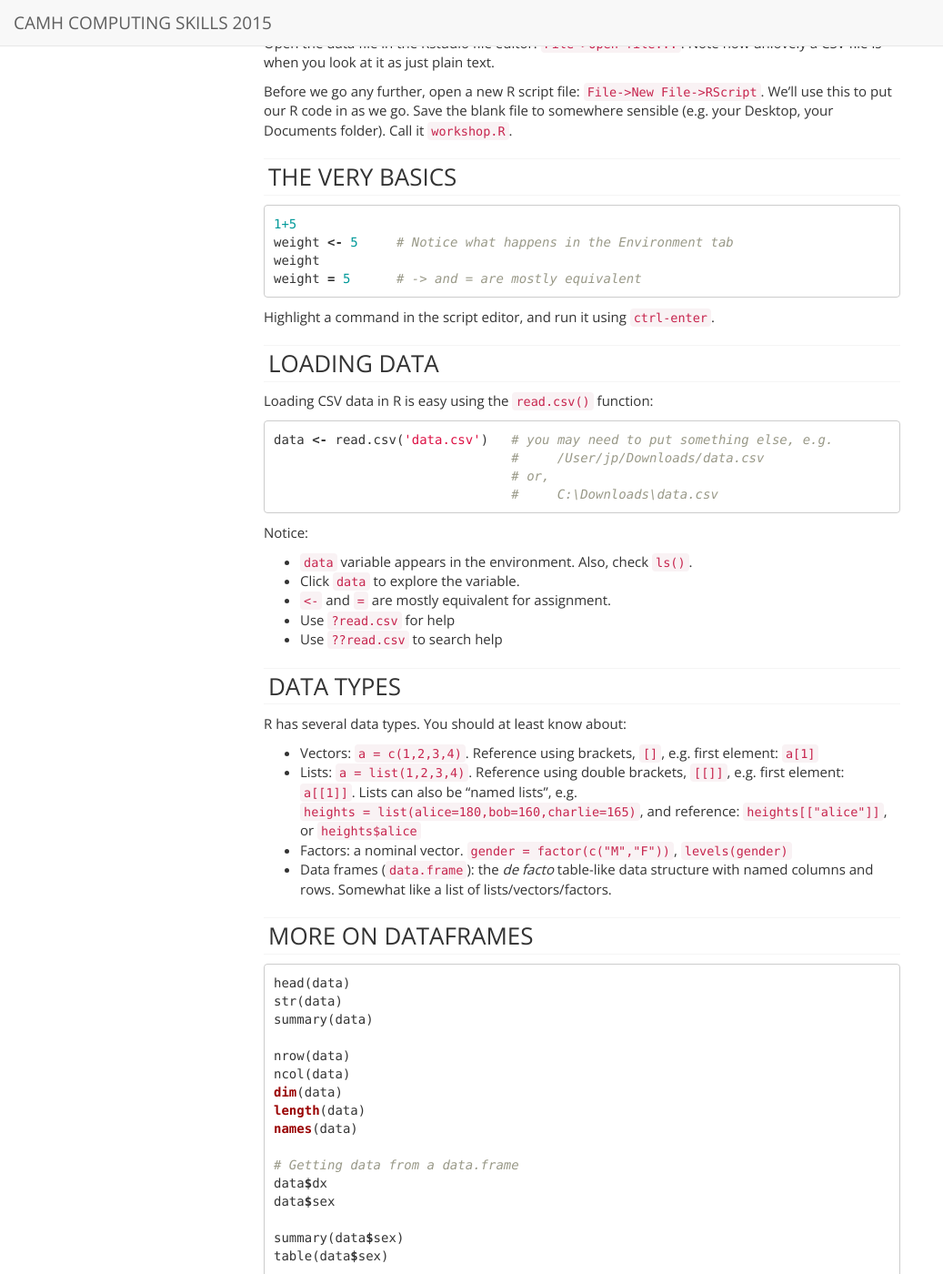
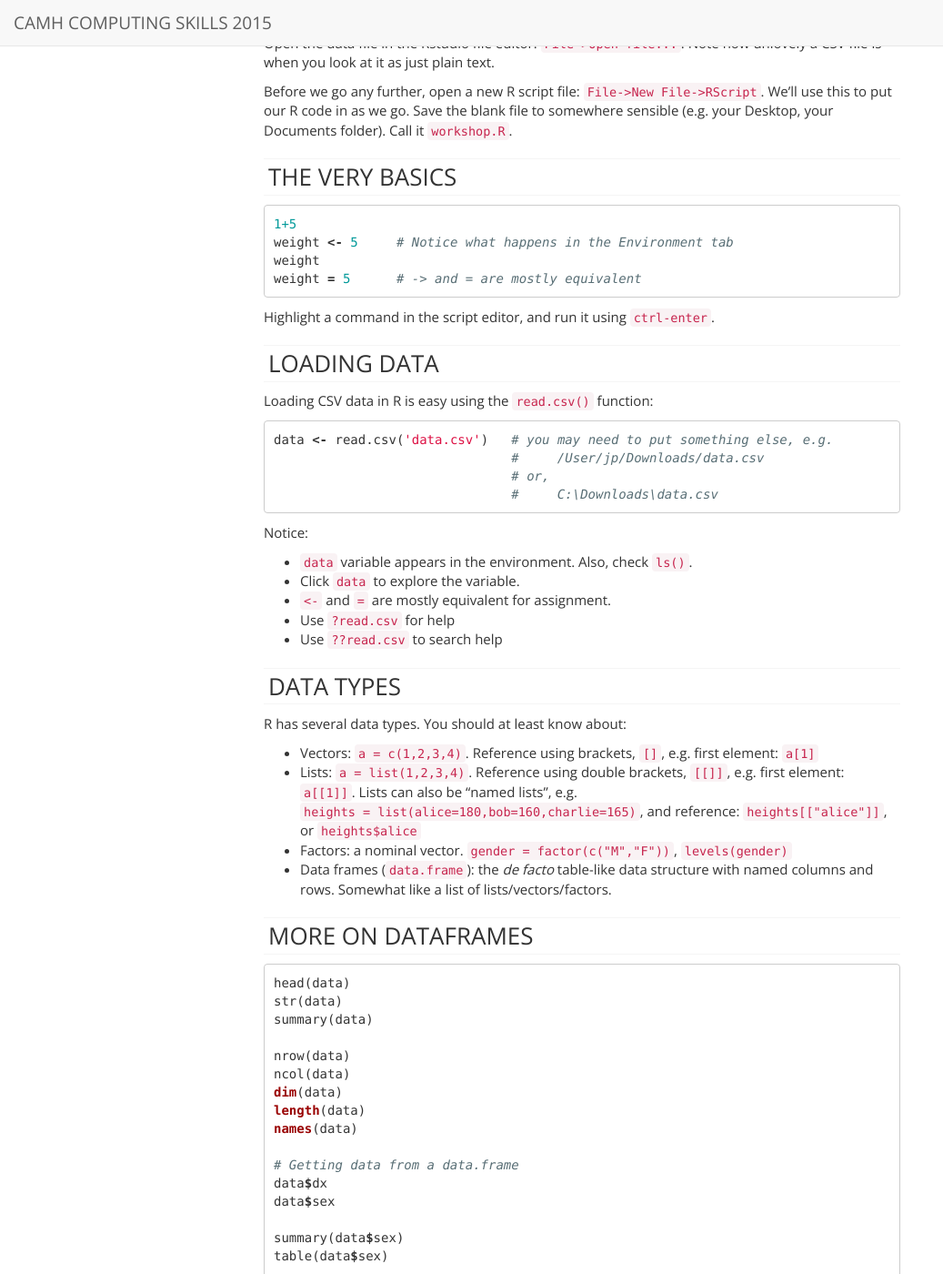
Before and after one commit to TIGRLab/computing-skills-march-2015, a Jekyll site: the page built from R-intro.html, in a window 1280 px wide and 1400 px high, scrolled down 1249 px. Shown: the whole window at 91% size, without its empty margins (0-1037 px from the left). Built offline with Jekyll 4.4.1, drawn with Linux system fonts in a browser that asks for light colours; nearby versions of some CDN libraries; Markdown is read by kramdown in place of the engine named in the settings.

Commit message:
Trying an updated syntax highlighting theme

```diff
--- a/css/syntax.css
+++ b/css/syntax.css
@@ -5,7 +5,7 @@
 .highlight .o { font-weight: bold } /* Operator */
 .highlight .cm { color: #999988; font-style: italic } /* Comment.Multiline */
 .highlight .cp { color: #999999; font-weight: bold } /* Comment.Preproc */
-.highlight .c1 { color: #999988; font-style: italic } /* Comment.Single */
+.highlight .c1 { color: #586e75; font-style: italic } /* Comment.Single */
 .highlight .cs { color: #999999; font-weight: bold; font-style: italic } /* Comment.Special */
 .highlight .gd { color: #000000; background-color: #ffdddd } /* Generic.Deleted */
 .highlight .gd .x { color: #000000; background-color: #ffaaaa } /* Generic.Deleted.Specific */
```
